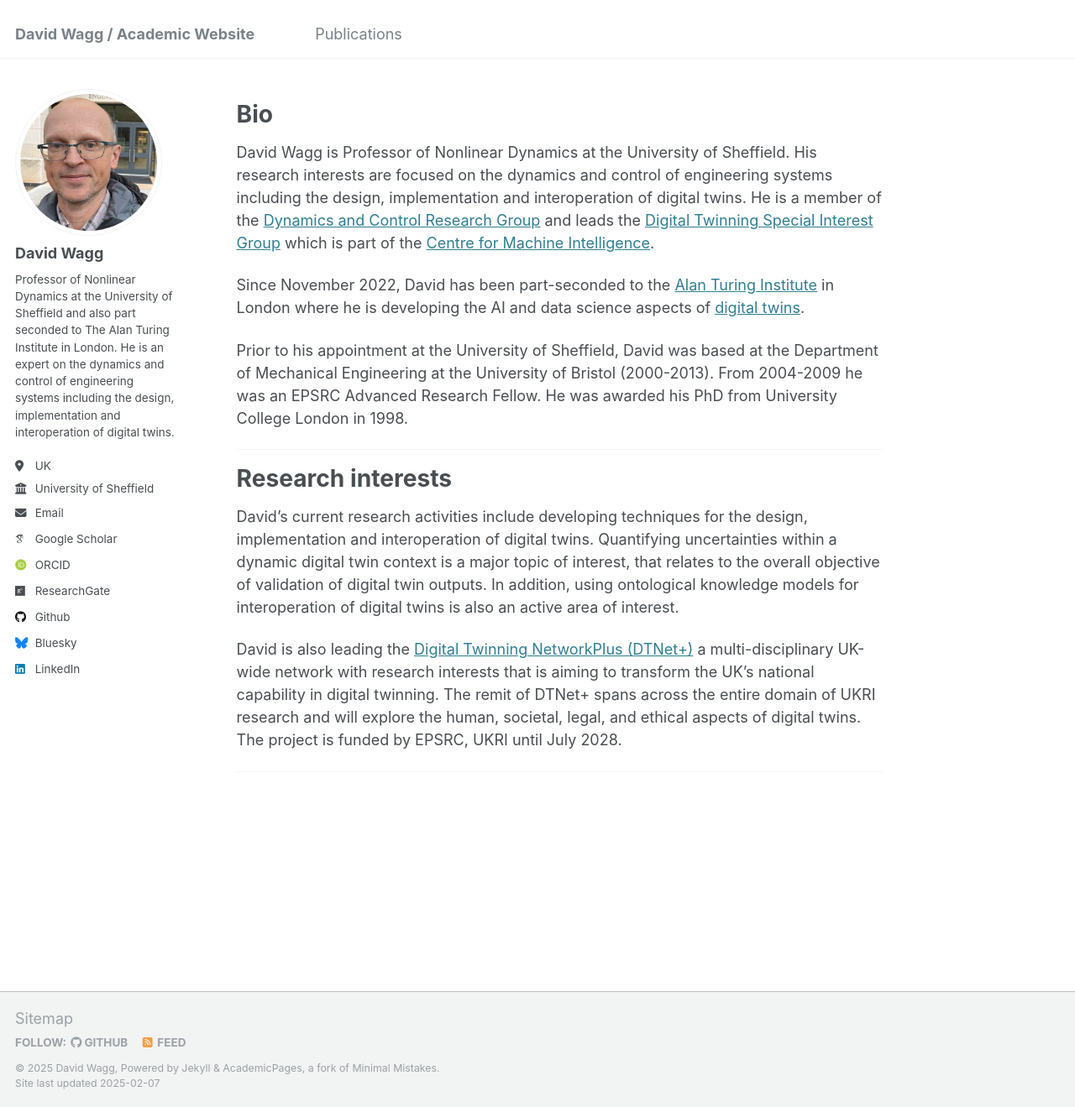
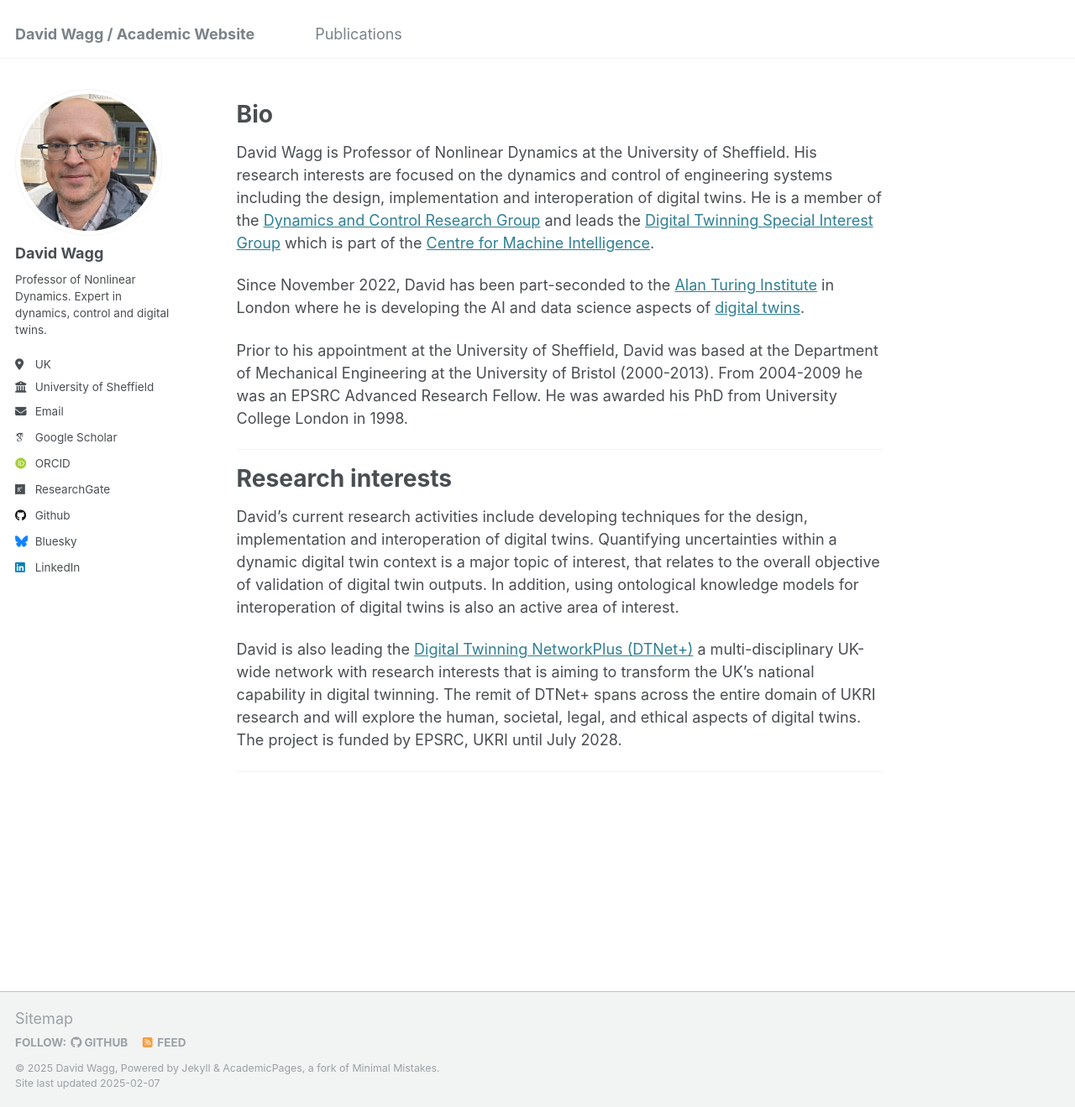
Before and after one commit to davidjwagg/davidjwagg, a Jekyll site: the page built from _pages/about.md, in a window 1280 px wide and 1319 px high. Shown: the whole window at 84% size. Built offline with Jekyll 4.4.1, drawn with Linux system fonts in a browser that asks for light colours; some web fonts are replaced.

Commit message:
Update _config.yml
Another update

```diff
--- a/_config.yml
+++ b/_config.yml
@@ -24,7 +24,7 @@ author:
   avatar           : "wagg_pic3.jpg"
   name             : "David Wagg"
   # pronouns         : # example: "she/her"
-  bio              : "Professor of Nonlinear Dynamics at the University of Sheffield and also part seconded to The Alan Turing Institute in London. He is an expert on the dynamics and control of engineering  systems including the design, implementation and interoperation of digital twins. "
+  bio              : "Professor of Nonlinear Dynamics. Expert in dynamics, control and digital twins."
   location         : "UK"
   employer         : "University of Sheffield"
   # uri              : # URL
```
